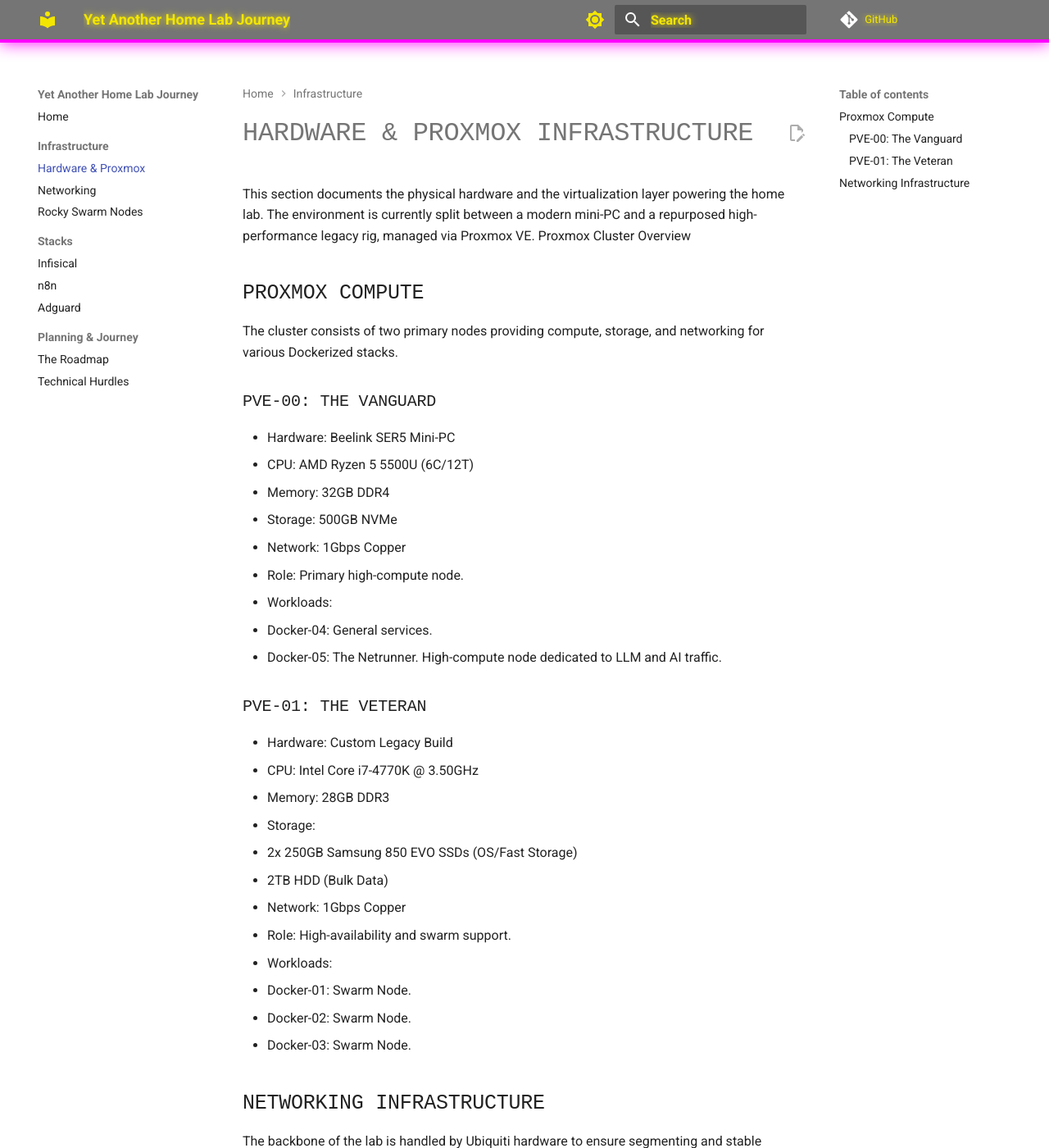
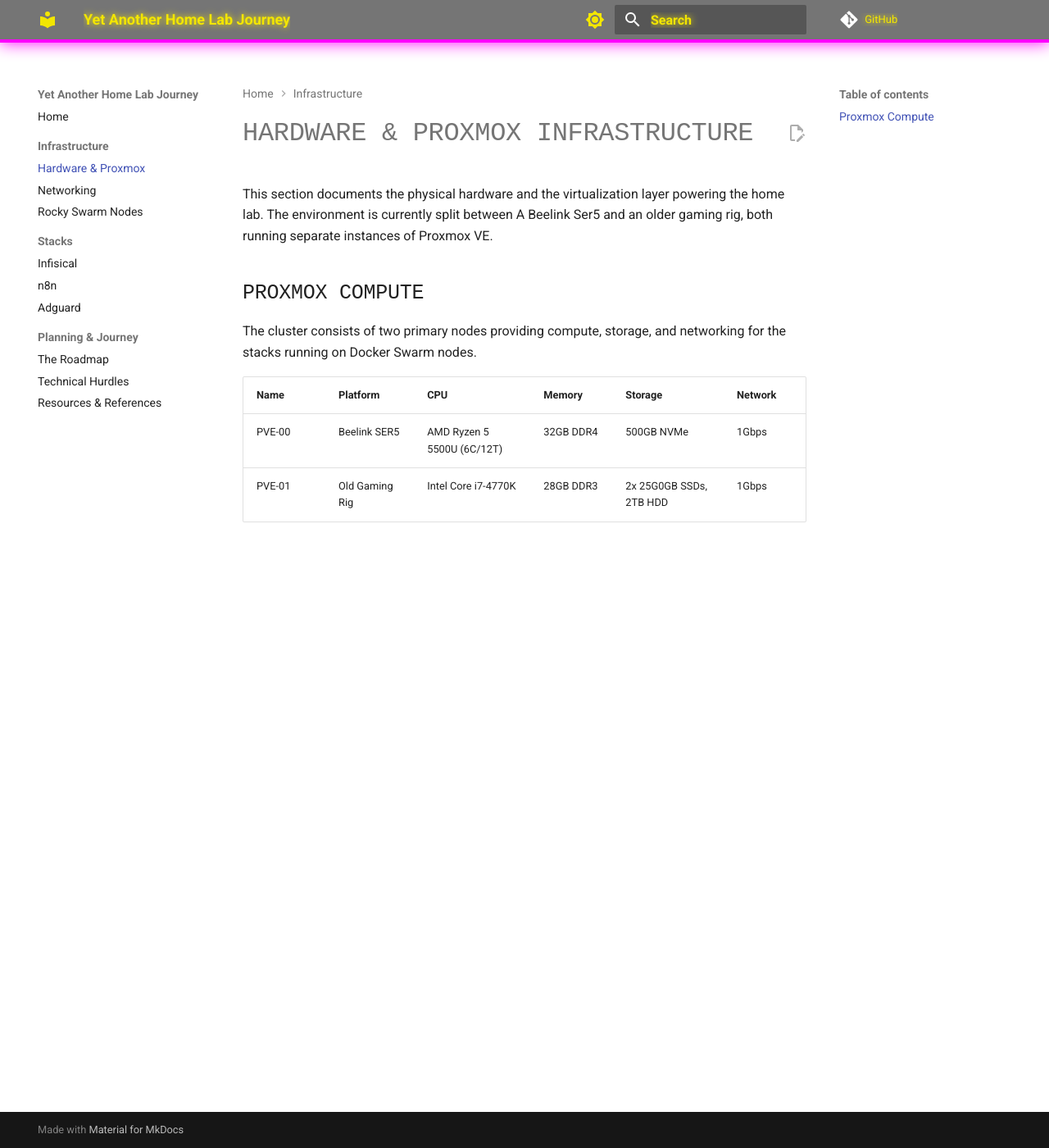
Before and after one commit to EncryptedFunk/EncryptedFunk.github.io, an MkDocs documentation site: the page built from docs/infrastructure/hardware.md, in a window 1280 px wide and 1400 px high. Shown: the whole window at 82% size. Built offline with MkDocs 1.6.1 and Material for MkDocs 9.7.7, drawn with Linux system fonts in a browser that asks for light colours; comment, search, counter and statistics services are not loaded; some of the changed text lies outside the part shown.

Commit message:
Refactor hardware documentation for clarity and consistency; add networking infrastructure details and resources section

````diff
--- a/docs/infrastructure/hardware.md
+++ b/docs/infrastructure/hardware.md
@@ -1,82 +1,12 @@
 # Hardware & Proxmox Infrastructure
 
-This section documents the physical hardware and the virtualization layer powering the home lab. The environment is currently split between a modern mini-PC and a repurposed high-performance legacy rig, managed via Proxmox VE.
-Proxmox Cluster Overview
+This section documents the physical hardware and the virtualization layer powering the home lab. The environment is currently split between A Beelink Ser5 and an older gaming rig, both running separate instances of Proxmox VE.
 
 ## Proxmox Compute
 
-The cluster consists of two primary nodes providing compute, storage, and networking for various Dockerized stacks.
+The cluster consists of two primary nodes providing compute, storage, and networking for the stacks running on Docker Swarm nodes.
 
-### PVE-00: The Vanguard
-
-- Hardware: Beelink SER5 Mini-PC
-- CPU: AMD Ryzen 5 5500U (6C/12T)
-- Memory: 32GB DDR4
-- Storage: 500GB NVMe
-- Network: 1Gbps Copper
-- Role: Primary high-compute node.
-- Workloads:
-  - Docker-04: General services.
-  - Docker-05: The Netrunner. High-compute node dedicated to LLM and AI traffic.
-
-### PVE-01: The Veteran
-
-- Hardware: Custom Legacy Build
-- CPU: Intel Core i7-4770K @ 3.50GHz
-- Memory: 28GB DDR3
-- Storage:
-  - 2x 250GB Samsung 850 EVO SSDs (OS/Fast Storage)
-  - 2TB HDD (Bulk Data)
-- Network: 1Gbps Copper
-- Role: High-availability and swarm support.
-- Workloads:
-  - Docker-01: Swarm Node.
-  - Docker-02: Swarm Node.
-  - Docker-03: Swarm Node.
-
-## Networking Infrastructure
-
-The backbone of the lab is handled by Ubiquiti hardware to ensure segmenting and stable throughput for the cluster.
-
-|Device|Model|Connectivity|
-|-|-|-|
-|Gateway/Router|Unifi Dream Machine Pro (UDM-Pro)|10G SFP+ / 1G RJ45|
-|Switching|Integrated UDM-Pro Switch|Nodes connected via 1Gbps Copper|
-
-```mermaid
-graph TD
-    %% External Entry
-    Internet((Internet)) --> UDM[Unifi Dream Machine Pro]
-
-    %% Infrastructure Subgraphs
-    subgraph PVE00 [Proxmox Node: PVE-00 / Beelink SER5]
-        direction TB
-        D04[Docker-04: Adguard DNS]
-        D05[Docker-05: Netrunner - AI/n8n]
-    end
-
-    subgraph PVE01 [Proxmox Node: PVE-01 / Legacy i7]
-        direction TB
-        D01[Docker-01: Traefik Reverse Proxy]
-        D02[Docker-02: DB & Infisical]
-        D03[Docker-03: Swarm Worker]
-    end
-
-    %% Network Flow
-    UDM --> D01
-    UDM --> D04
-
-    %% Traefik Routing
-    D01 -- HTTP/S Routing --> D02
-    D01 -- HTTP/S Routing --> D03
-    D01 -.-> D05
-
-    %% Management/DNS
-    D04 -.-> PVE00
-    D04 -.-> PVE01
-
-    %% Styling
-    style D05 fill:#6c2525,stroke:#bc0404,stroke-width:2px
-    style D01 fill:#29457b,stroke:#4571da,stroke-width:2px
-    style UDM fill:#128412,stroke:#bab968,stroke-width:2px
-```
+|Name|Platform|CPU|Memory|Storage|Network|
+|-|-|-|-|-|-|
+|PVE-00|Beelink SER5|AMD Ryzen 5 5500U (6C/12T)|32GB DDR4|500GB NVMe|1Gbps|
+|PVE-01|Old Gaming Rig|Intel Core i7-4770K|28GB DDR3|2x 25G0GB SSDs, 2TB HDD|1Gbps|
--- a/mkdocs.yml
+++ b/mkdocs.yml
@@ -66,6 +66,7 @@
   - Planning & Journey:
       - The Roadmap: journey/roadmap.md
       - Technical Hurdles: journey/hurdles.md
+      - Resources & References: journey/resources.md
 
 plugins:
   - search
````
Also changed, not shown: docs/infrastructure/networking.md (+36 -12 lines), docs/journey/resources.md (added, +3 -0 lines).
